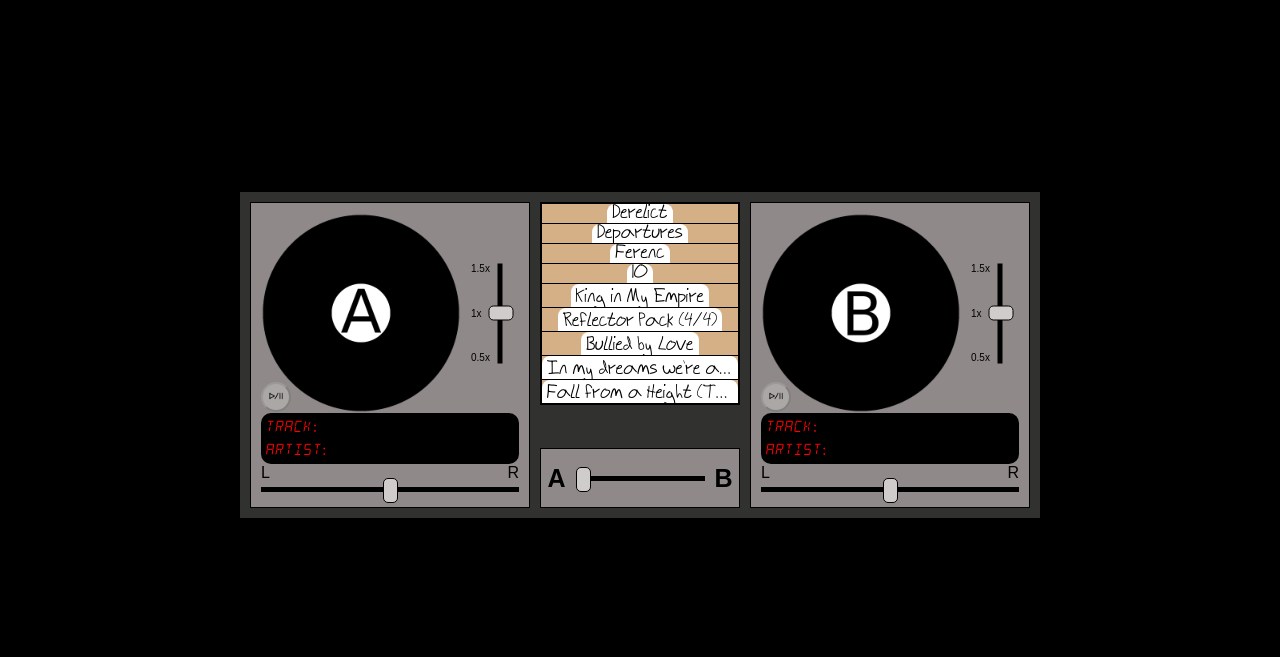
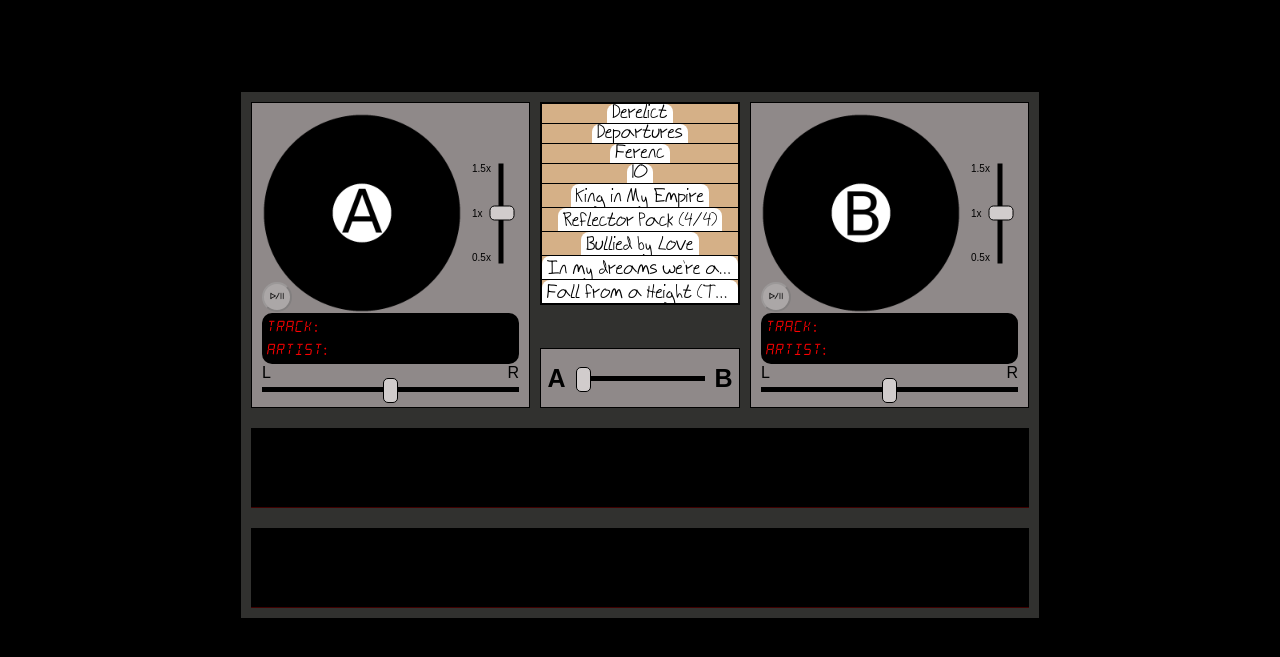
Before and after one commit to tbeddy/dj, a website built with webpack: page index.html in a window 1280 px wide. Shown: the part 45-702 px from the top of the page. Built offline with nearby package versions, Linux system fonts and the light colour scheme; files whose address does not match are found by name.

Commit message:
Add beat canvases and janky solution for beat detection (for now)

```diff
--- a/index.html
+++ b/index.html
@@ -133,6 +133,8 @@
                     </div>
                 </div>
             </div>
+            <canvas id="beat-canvas1"></canvas>
+            <canvas id="beat-canvas2"></canvas>
         </div>
     </div>
     <style>
--- a/src/index.js
+++ b/src/index.js
@@ -9,6 +9,8 @@ document.addEventListener("DOMContentLoaded", () => {
   const turntable1 = new Turntable(ac, 1);
   const turntable2 = new Turntable(ac, 2);
   const turntables = [turntable1, turntable2];
+  turntable1.draw();
+  turntable2.draw();
 
   const tracks = trackList.map(trackInfo => {
     const { title, artist, url } = trackInfo;
--- a/src/scripts/turntable.js
+++ b/src/scripts/turntable.js
@@ -9,11 +9,61 @@ export default class Turntable {
     this.pan = document.getElementById(`pan${n}`);
     this.panNode = ac.createStereoPanner();
     this.ppButton = document.getElementById(`ppButton${n}`);
+    this.analyserNode = ac.createAnalyser();
+    this.filterNode = ac.createBiquadFilter();
 
     this.track
       .connect(this.gainNode)
       .connect(this.panNode)
       .connect(ac.destination);
+
+    this.track
+      .connect(this.filterNode)
+      .connect(this.analyserNode);
+
+    this.filterNode.type = "lowpass";
+    this.filterNode.frequency.value = 100;
+    this.analyserNode.fftSize = 2048;
+
+    this.canvas = document.getElementById(`beat-canvas${n}`);
+    this.ctx = this.canvas.getContext("2d");
+    this.WIDTH = this.canvas.width;
+    this.HEIGHT = this.canvas.height;
+
+    this.sliceCount = 100;
+    this.sliceWidth = this.WIDTH * 1.0 / this.sliceCount;
+    this.slices = Array(this.sliceCount).fill(0);
+  }
+
+  draw() {
+    requestAnimationFrame(this.draw.bind(this));
+    const dataArray = new Uint8Array(this.sliceCount);
+    this.analyserNode.getByteTimeDomainData(dataArray);
+    const newMax = Math.max(...dataArray) - 128;
+
+    this.slices.pop();
+    this.slices.unshift(newMax);
+
+    this.ctx.fillStyle = 'black';
+    this.ctx.beginPath();
+    this.ctx.rect(0, 0, this.WIDTH, this.HEIGHT);
+    this.ctx.fill()
+    this.ctx.lineWidth = 1;
+    this.ctx.strokeStyle = 'red';
+    this.ctx.beginPath();
+    let x = 0;
+
+    this.slices.forEach((slice, idx) => {
+      let y = this.HEIGHT - slice;
+      if (idx === 0) {
+        this.ctx.moveTo(x, y);
+      } else {
+        this.ctx.lineTo(x, y);
+      }
+      x += this.sliceWidth;
+    })
+    this.ctx.lineTo(this.WIDTH, this.HEIGHT);
+    this.ctx.stroke();
   }
 
   changeSpeed(newSpeed) {
--- a/src/styles/body.scss
+++ b/src/styles/body.scss
@@ -23,6 +23,7 @@
   left: 50%;
   top: 50%;
   transform: translate(-50%, -50%);
+  width: 800px;
   border: solid black 1px;
   background-color: rgb(49, 49, 47);
   background-size: cover;
@@ -234,3 +235,9 @@ input[type=range] {
     cursor: pointer;
   }
 }
+
+#beat-canvas1, #beat-canvas2 {
+  height: 100px;
+  width: 100%;
+  padding: 10px;
+}
```
